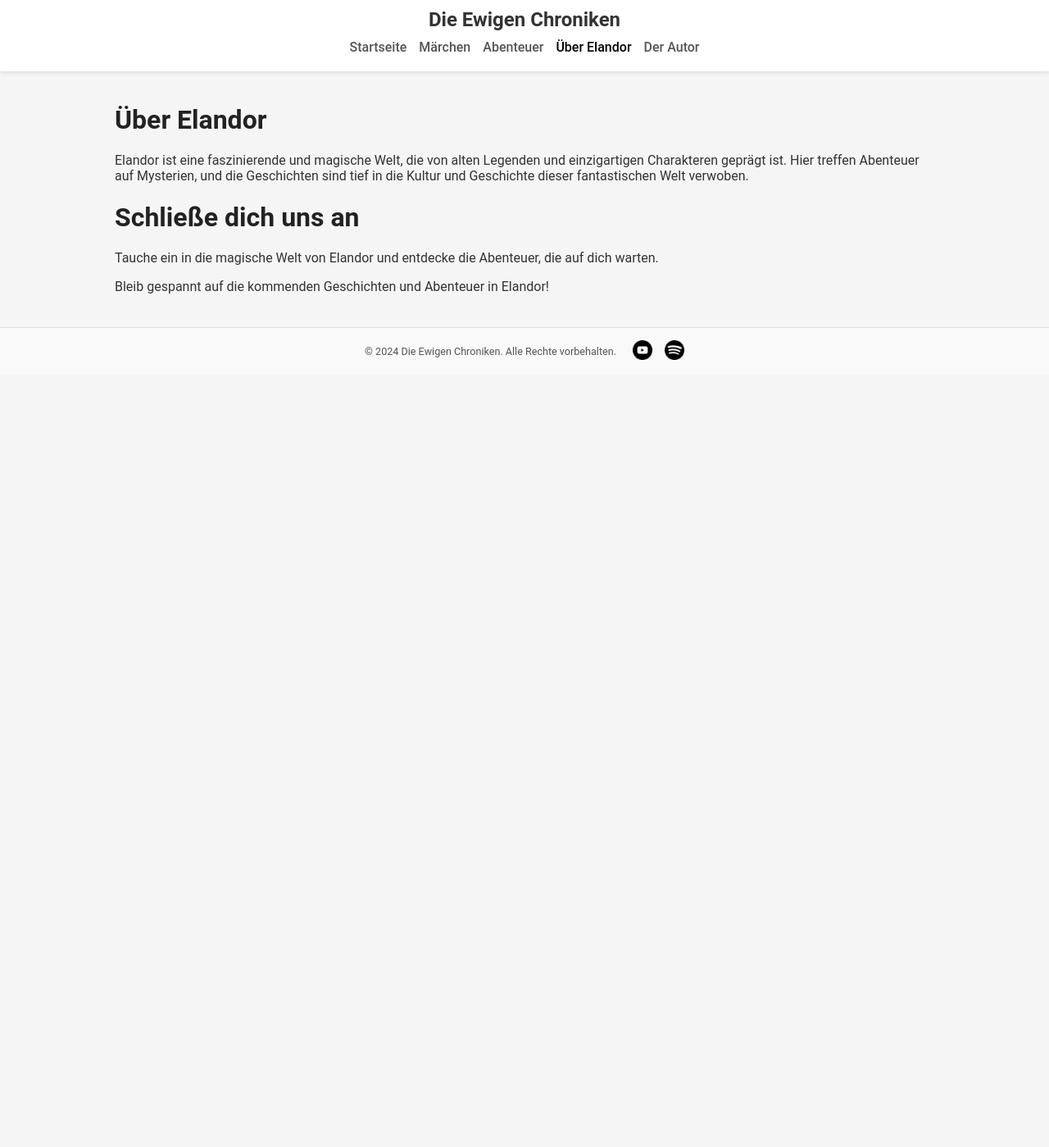
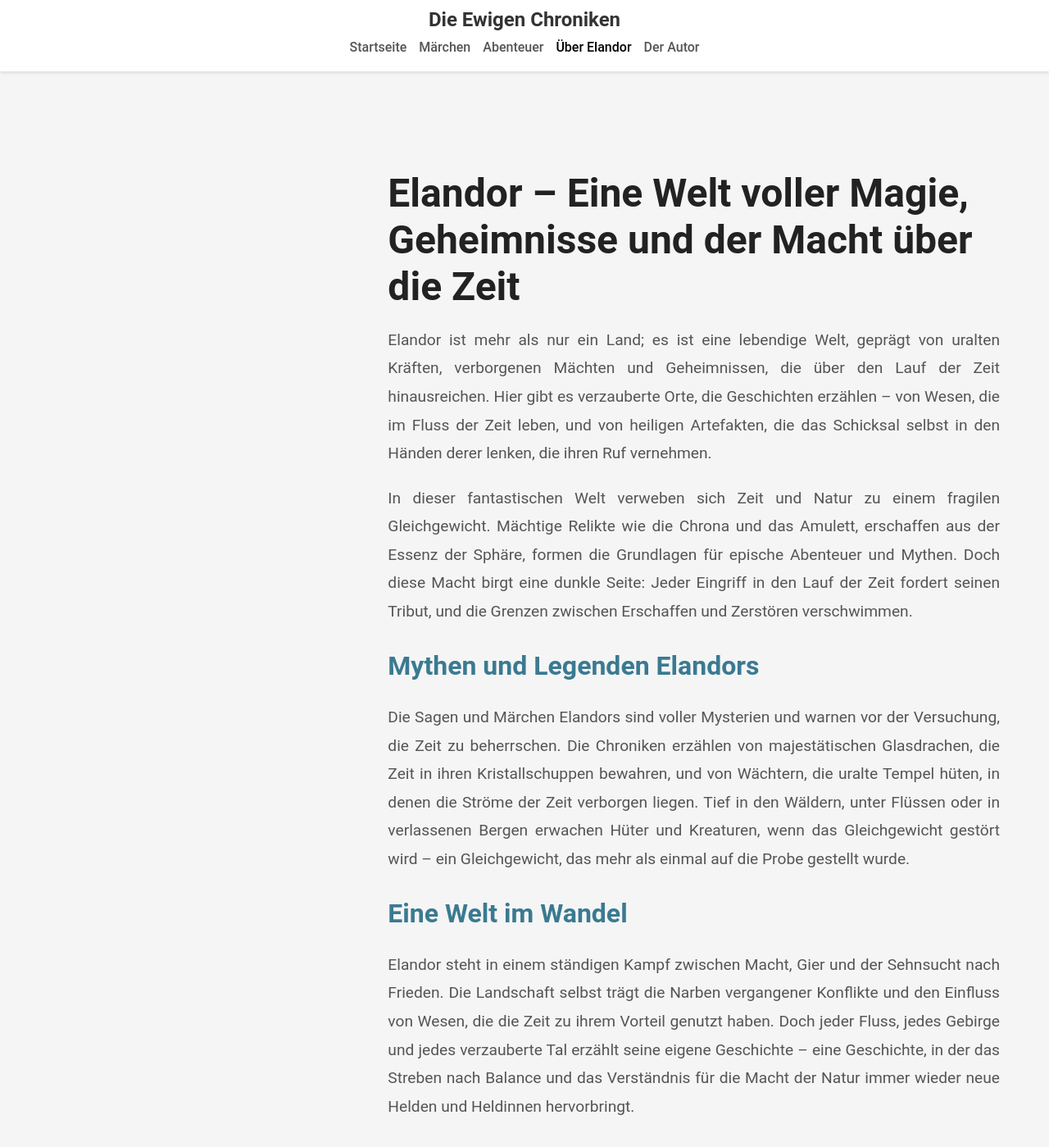
Before and after one commit to RainerGewalt/chroniken-aus-elandor, a Jekyll site: the page built from _pages/about.html, in a window 1280 px wide and 1400 px high. Shown: the whole window at 82% size. Built offline with Jekyll 4.4.1, drawn with Linux system fonts in a browser that asks for light colours; some of the changed text lies outside the part shown.

Commit message:
init elandor page

```diff
--- a/_pages/about.html
+++ b/_pages/about.html
@@ -5,11 +5,55 @@ permalink: /about/
 description: "Erfahre mehr über die magische Welt von Elandor und die Geschichten, die sie prägen."
 ---
 
-<h1>Über Elandor</h1>
-<p>Elandor ist eine faszinierende und magische Welt, die von alten Legenden und einzigartigen Charakteren geprägt ist. Hier treffen Abenteuer auf Mysterien, und die Geschichten sind tief in die Kultur und Geschichte dieser fantastischen Welt verwoben.
-</p>
-<h1>Schließe dich uns an</h1>
-<p>Tauche ein in die magische Welt von Elandor und entdecke die Abenteuer, die auf dich warten.
-</p>
+<section class="about-page">
+    <div class="about-hero">
+        <div class="about-image">
+            <!-- Falls ein Bild vorhanden ist, kann es hier eingefügt werden -->
+            <!-- <img src="{{ '/assets/images/main.jpeg' | relative_url }}" alt="Elandor Bild"> -->
+        </div>
+        <div class="about-info">
+            <h1>Elandor – Eine Welt voller Magie, Geheimnisse und der Macht über die Zeit</h1>
+            <p>
+                Elandor ist mehr als nur ein Land; es ist eine lebendige Welt, geprägt von uralten Kräften, verborgenen Mächten und
+                Geheimnissen, die über den Lauf der Zeit hinausreichen. Hier gibt es verzauberte Orte, die Geschichten erzählen – von
+                Wesen, die im Fluss der Zeit leben, und von heiligen Artefakten, die das Schicksal selbst in den Händen derer lenken,
+                die ihren Ruf vernehmen.
+            </p>
 
-<p>Bleib gespannt auf die kommenden Geschichten und Abenteuer in Elandor!</p>
+            <p>
+                In dieser fantastischen Welt verweben sich Zeit und Natur zu einem fragilen Gleichgewicht. Mächtige Relikte wie die
+                Chrona und das Amulett, erschaffen aus der Essenz der Sphäre, formen die Grundlagen für epische Abenteuer und Mythen.
+                Doch diese Macht birgt eine dunkle Seite: Jeder Eingriff in den Lauf der Zeit fordert seinen Tribut, und die Grenzen
+                zwischen Erschaffen und Zerstören verschwimmen.
+            </p>
+
+            <h2>Mythen und Legenden Elandors</h2>
+
+            <p>
+                Die Sagen und Märchen Elandors sind voller Mysterien und warnen vor der Versuchung, die Zeit zu beherrschen. Die
+                Chroniken erzählen von majestätischen Glasdrachen, die Zeit in ihren Kristallschuppen bewahren, und von Wächtern,
+                die uralte Tempel hüten, in denen die Ströme der Zeit verborgen liegen. Tief in den Wäldern, unter Flüssen oder in
+                verlassenen Bergen erwachen Hüter und Kreaturen, wenn das Gleichgewicht gestört wird – ein Gleichgewicht, das mehr
+                als einmal auf die Probe gestellt wurde.
+            </p>
+
+            <h2>Eine Welt im Wandel</h2>
+
+            <p>
+                Elandor steht in einem ständigen Kampf zwischen Macht, Gier und der Sehnsucht nach Frieden. Die Landschaft selbst
+                trägt die Narben vergangener Konflikte und den Einfluss von Wesen, die die Zeit zu ihrem Vorteil genutzt haben.
+                Doch jeder Fluss, jedes Gebirge und jedes verzauberte Tal erzählt seine eigene Geschichte – eine Geschichte, in der
+                das Streben nach Balance und das Verständnis für die Macht der Natur immer wieder neue Helden und Heldinnen hervorbringt.
+            </p>
+
+            <h2>Der Kern von Elandor</h2>
+
+            <p>
+                Im Herzen dieser Welt liegt die Sphäre, die Quelle aller Zeit und Magie. Sie ist ein Mysterium, das nur wenige zu
+                sehen wagen, und dennoch beeinflusst sie das Leben in allen Winkeln Elandors. Die Chroniken dieser Welt spiegeln
+                nicht nur die Suche nach Macht wider, sondern auch die ständige Frage, wie die Welt in Harmonie existieren kann,
+                ohne von denen zerstört zu werden, die ihre Kräfte missbrauchen.
+            </p>
+        </div>
+    </div>
+</section>
--- a/assets/css/styles.css
+++ b/assets/css/styles.css
@@ -244,3 +244,125 @@ footer {
 .social-links a img:hover {
     opacity: 0.7;
 }
+/* About Elandor Page Styles */
+.about-elandor {
+    padding: 40px 20px;
+    font-family: 'Georgia', serif;
+    color: #333;
+    line-height: 1.8;
+}
+
+.container {
+    max-width: 800px;
+    margin: 0 auto;
+    text-align: center;
+}
+
+.about-elandor h1 {
+    font-size: 2.5em;
+    color: #2e5a6f;
+    margin-bottom: 20px;
+}
+
+.about-elandor h2 {
+    font-size: 1.8em;
+    color: #3a7a91;
+    margin-top: 40px;
+    margin-bottom: 15px;
+}
+
+.about-elandor p {
+    font-size: 1.1em;
+    color: #555;
+    margin-bottom: 20px;
+    text-align: justify;
+}
+
+@media (max-width: 768px) {
+    .about-elandor h1 {
+        font-size: 2em;
+    }
+
+    .about-elandor h2 {
+        font-size: 1.5em;
+    }
+
+    .about-elandor p {
+        font-size: 1em;
+    }
+}
+/* Gemeinsame Stileinstellungen */
+body {
+    margin: 0;
+    font-family: 'Roboto', sans-serif;
+    background-color: #f5f5f5;
+    color: #333;
+}
+
+/* Hauptinhalt */
+main {
+    max-width: 1200px;
+    margin: 0 auto;
+    padding: 40px 20px;
+}
+
+/* About Page Styles */
+.about-page {
+    max-width: 1200px;
+    margin: 0 auto;
+    padding: 40px 20px;
+}
+
+.about-hero {
+    display: grid;
+    grid-template-columns: 1fr 2fr;
+    align-items: center;
+    gap: 40px;
+}
+
+.about-image img {
+    width: 100%;
+    max-width: 300px;
+    border-radius: 8px;
+    box-shadow: 0 4px 15px rgba(0, 0, 0, 0.1);
+}
+
+.about-info h1 {
+    font-size: 3em;
+    margin-bottom: 20px;
+    color: #222;
+}
+
+.about-info h2 {
+    font-size: 2em;
+    margin-top: 30px;
+    color: #3a7a91;
+}
+
+.about-info p {
+    font-size: 1.2em;
+    line-height: 1.8;
+    color: #555;
+    margin-bottom: 20px;
+    text-align: justify;
+}
+
+/* Responsives Design */
+@media (max-width: 768px) {
+    .about-hero {
+        grid-template-columns: 1fr;
+        text-align: center;
+    }
+    .about-image {
+        margin-bottom: 20px;
+    }
+    .about-info h1 {
+        font-size: 2.5em;
+    }
+    .about-info h2 {
+        font-size: 1.8em;
+    }
+    .about-info p {
+        font-size: 1.1em;
+    }
+}
```
Also changed, not shown: assets/images/logos/main.jpeg (added).
